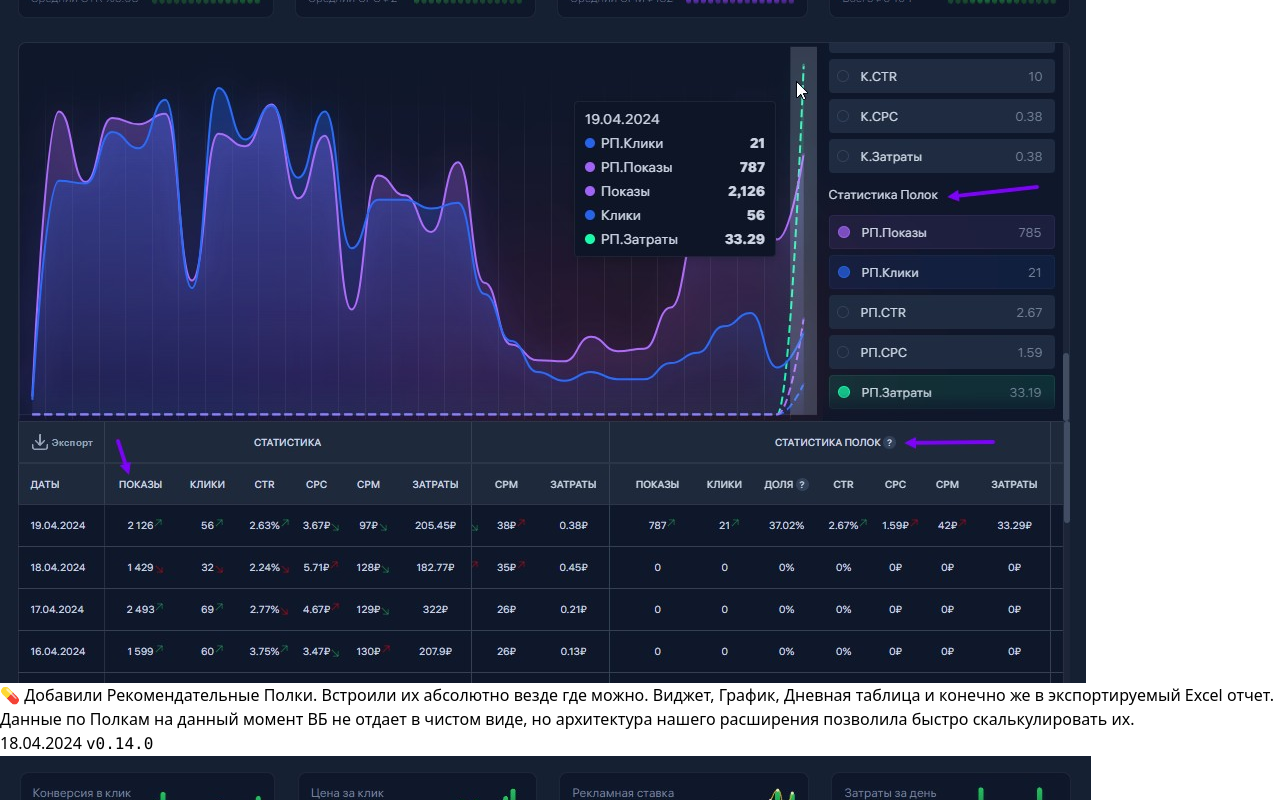
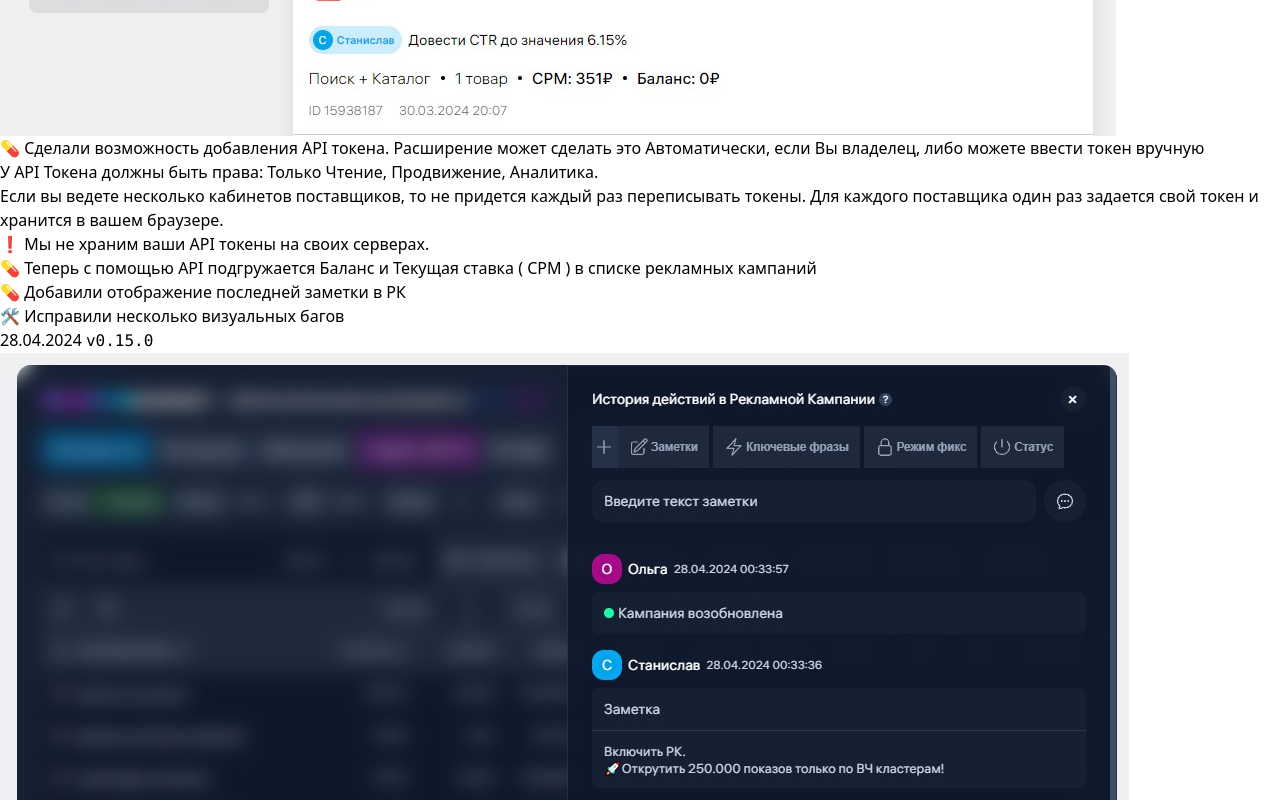
Before and after one commit to wbmeter/docs, a Next.js app: page /extension/updates in a window 1280 px wide. Shown: the part 1280-2080 px from the top of the page. Built offline with nearby package versions, Linux system fonts and the light colour scheme.

Commit message:
update extension to 0.16.0

```diff
--- a/pages/extension/updates.mdx
+++ b/pages/extension/updates.mdx
@@ -4,6 +4,25 @@
 На данной странице перечислены все обновления нашего расширения для работы с рекламой на Wildberries.
 
 ## v0.15.\*
+
+### 08.05.2024 `v0.16.0`
+
+![](/extension-updates/52.jpg)
+![](/extension-updates/53.jpg)
+
+💊 Сделали возможность добавления API токена. Расширение может сделать это Автоматически, если Вы владелец, либо можете ввести токен вручную
+
+У API Токена должны быть права: Только Чтение, Продвижение, Аналитика.
+
+Если вы ведете несколько кабинетов поставщиков, то не придется каждый раз переписывать токены. Для каждого поставщика один раз задается свой токен и хранится в вашем браузере.
+
+❗ Мы не храним ваши API токены на своих серверах.
+
+💊 Теперь с помощью API подгружается Баланс и Текущая ставка ( CPM ) в списке рекламных кампаний
+
+💊 Добавили отображение последней заметки в РК
+
+🛠 Исправили несколько визуальных багов
 
 ### 28.04.2024 `v0.15.0`
 
```
Also changed, not shown: public/extension-updates/52.jpg (added), public/extension-updates/53.jpg (added).
